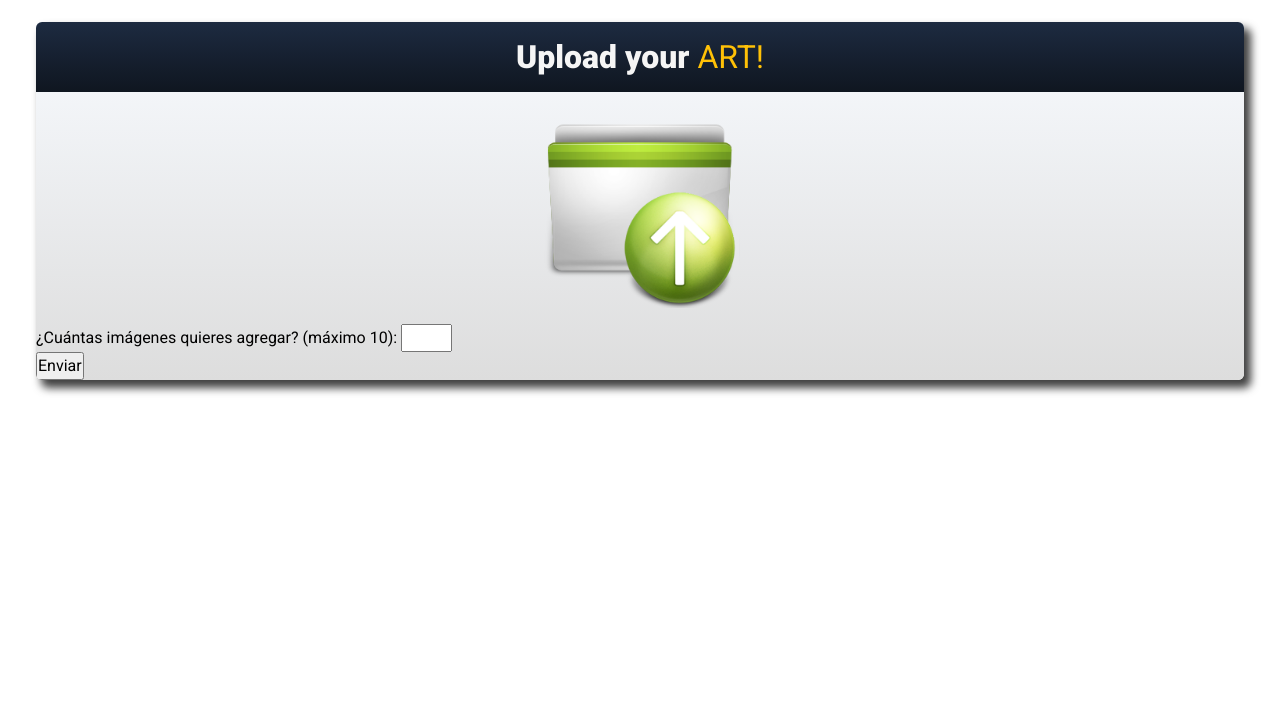
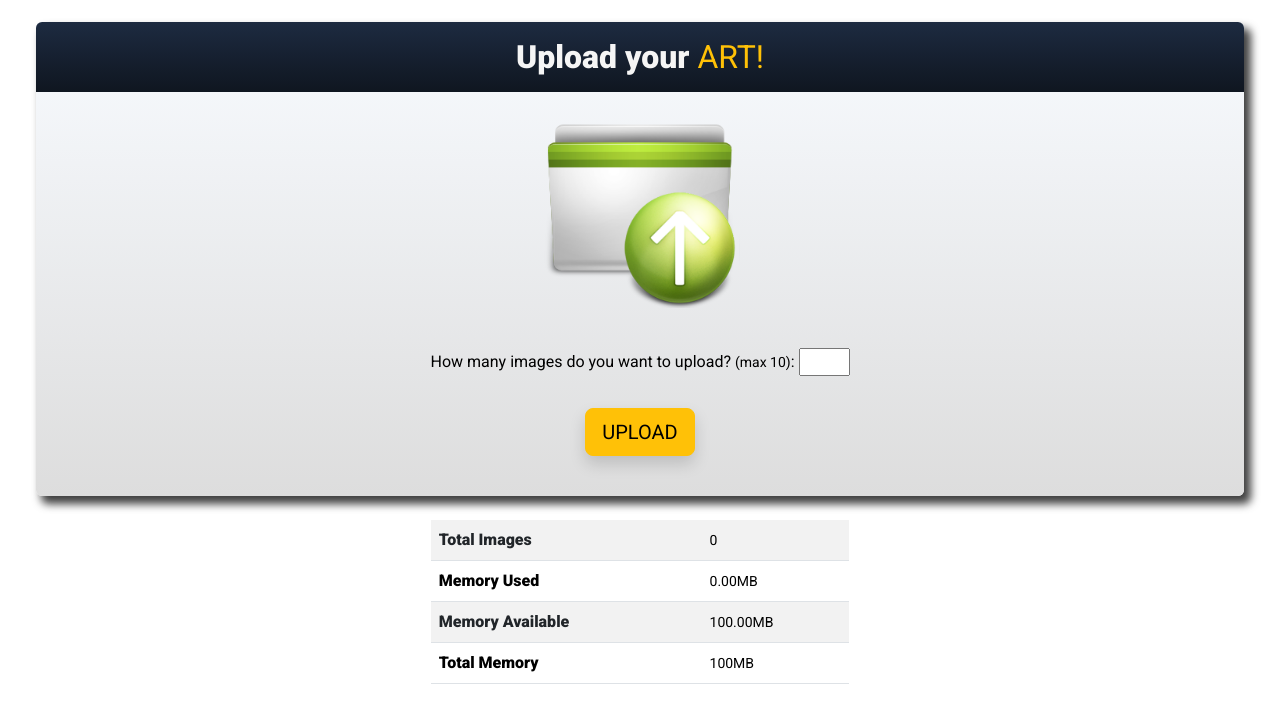
Before and after one commit to spy0x/CoderHouse-Javascript, a plain HTML site: page index.html in a window 1280 px wide. Shown: the part 802-1526 px from the top of the page. Before the commit the page ends 1206 px from the top, so only its background shows below. Drawn offline with nearby package versions, Linux system fonts and the light colour scheme.

Commit message:
almost done entrega

```diff
--- a/assets/js/script.js
+++ b/assets/js/script.js
@@ -12,11 +12,25 @@ const cantidadInput = document.getElementById('cantidad');
 const inputFiles = document.getElementById('inputfiles');
 const form = document.getElementById('formulario');
 const infoEspacio = document.getElementById('info-espacio');
+const usedMemory = document.getElementById('memory-used')
+const totalMemory = document.getElementById('total-memory');
+const availableMemory = document.getElementById('memory-available');
+const totalImages = document.getElementById('total-images');
 
 // Variables Globales
 const espacioMaximo = 100 // el usuario puede subir maximo hasta 100mb a la plataforma.
 const maxFiles = 10; //El usuario puede ingresar maximo 10 imagenes
-let imagenes = [];
+let imagenes = localStorage.getItem('images');
+let usedSpace = 0;
+
+const reader = new FileReader();
+const preview = document.querySelector('#img');
+preview.src = localStorage.getItem('imagenPrueba');
+
+// MAIN
+imagenes = imagenes == null ? [] : JSON.parse(imagenes);
+updateStats();
+
 
 // Eventos
 cantidadInput.oninput = () => {
@@ -25,25 +39,31 @@ cantidadInput.oninput = () => {
     inputFiles.innerHTML = ''; //Hace un clear a la cantidad de elementos previos
     for (i = 0; i < veces; i++) {
         const fileUpload = document.createElement('div');
-        fileUpload.innerHTML = `<label for="img">Selecciona una imagen:</label>
-        <input class="uploadinput" type="file" id="img" name="img" accept="image/*">`
+        fileUpload.innerHTML = `<input class="uploadinput d-block mx-auto my-2" type="file" name="img" accept="image/*" value=Select>`
         inputFiles.append(fileUpload);
     }
 }
 form.onsubmit = (e) => {
     e.preventDefault();
-    imagenes = [];
     const uploads = document.getElementsByClassName('uploadinput');
     const userUploads = Array.from(uploads).filter(element => element.files.length > 0) // filtra los file inputs solo los que el usuario les cargó efectivamente una imagen.
     createImages(userUploads);
-    mostrarResumen();
+    updateStats();
+    // mostrarResumen();
+}
+reader.onload = () => {
+    preview.src = reader.result;
+    localStorage.setItem('imagenPrueba', reader.result);
 }
 // Funciones
-function createImages(uploadList){
-    for (upload of uploadList){
+function createImages(uploadList) {
+    for (upload of uploadList) {
         const nombre = upload.files[0].name;
-        const tamanio = upload.files[0].size / 1048576; //el tamaño se convierte de bytes a MB y redondea a 1 decimal.
+        const tamanio = upload.files[0].size / 1048576; //el tamaño se convierte de bytes a MB.
         const imagen = new Imagen(nombre, tamanio);
+        // const test = URL.createObjectURL(upload.files[0]);
+        // console.log(test);
+        reader.readAsDataURL(upload.files[0]);
         imagenes.push(imagen);
     }
 }
@@ -70,13 +90,27 @@ function mostrarResumen() {
         nImagenes.innerText = `No ingresaste ninguna imagen`;
     }
     const tamanio = imagenes.reduce((acumulador, imagen) => acumulador + imagen.tamanio, 0);
+
     const espacioUsado = document.createElement("h5");
     espacioUsado.innerText = `Has utilizado ${tamanio.toFixed(2)} MB de los ${espacioMaximo} MB disponibles.
     ${(100 - (tamanio / espacioMaximo * 100)).toFixed(2)}% restante disponible.`
     infoEspacio.append(espacioUsado);
 }
-function clearInfo(){
+function clearInfo() {
     subtitle.innerHTML = '';
     nImagenes.innerHTML = '';
     infoEspacio.innerHTML = '';
 }
+function updateStats(){
+    if (imagenes.length > 0){
+        usedSpace = imagenes.reduce((acumulador, imagen) => acumulador + imagen.tamanio, 0);
+    }
+    else {
+        usedSpace = 0;
+    }
+    usedMemory.innerText = `${usedSpace.toFixed(2)}MB`;
+    availableMemory.innerText = `${(espacioMaximo - usedSpace).toFixed(2)}MB`;
+    totalImages.innerText = imagenes.length;
+    totalMemory.innerText = `${espacioMaximo}MB`;
+    localStorage.setItem('images', JSON.stringify(imagenes));
+}
--- a/index.html
+++ b/index.html
@@ -60,19 +60,47 @@
     </header>
     <main class="container-fluid">
         <section id="upload" class="p-4">
-            <div class="overflow-hidden rounded main__section__container">
+            <div class="overflow-hidden rounded main__section__container d-flex flex-column justify-content-center align-items-center">
                 <h1 class="w-100 p-3 text-center">Upload your <span class="text-warning">ART!</span></h1>
-                <img src="./assets/img/Upload-Folder-icon.png" alt="upload icon decoration" class="m-3 d-block mx-auto">
-                <form id="formulario">
-                    <label for="cantidad">¿Cuántas imágenes quieres agregar? (máximo 10):</label>
-                    <input type="number" id="cantidad" name="cantidad" min="1" max="10">
+                <img src="./assets/img/Upload-Folder-icon.png" alt="upload icon decoration" class="m-3">
+                <form id="formulario" class="p-2 p-lg-3 text-center">
+                    <label for="cantidad">How many images do you want to upload? <small>(max 10)</small>:</label>
+                    <input type="number" id="cantidad" name="cantidad" min="1" max="10" class="my-2">
                     <div id="inputfiles"></div>
-                    <input id="submit" type="submit" value="Enviar">
+                    <input id="submit" type="submit" value="UPLOAD" class="my-4 btn btn-warning btn-lg shadow">
                 </form>
                 <div id="subtitulo"></div>
                 <div id="n_imagenes"></div>
                 <div id="info-espacio"></div>
             </div>
+        </section>
+        <section id="stats">
+            <div class="col-12 col-md-6 col-lg-4 d-block mx-auto">
+                <table class="table table-striped">
+                    <thead>
+                      <tr></tr>
+                    </thead>
+                    <tbody>
+                      <tr>
+                        <th scope="row" class="fw-bold">Total Images</th>
+                        <td><small id="total-images">Sample</small></td>
+                      </tr>
+                      <tr>
+                        <th scope="row" class="fw-bold">Memory Used</th>
+                        <td><small id="memory-used">Sample</small></td>
+                      </tr>
+                      <tr>
+                        <th scope="row" class="fw-bold">Memory Available</th>
+                        <td><small id="memory-available">Sample</small></td>
+                      </tr>
+                      <tr>
+                        <th scope="row" class="fw-bold">Total Memory</th>
+                        <td><small id="total-memory">Sample</small></td>
+                      </tr>
+                    </tbody>
+                  </table>
+            </div>
+            <img src="" alt="" id="img">
         </section>
     </main>
 
```
